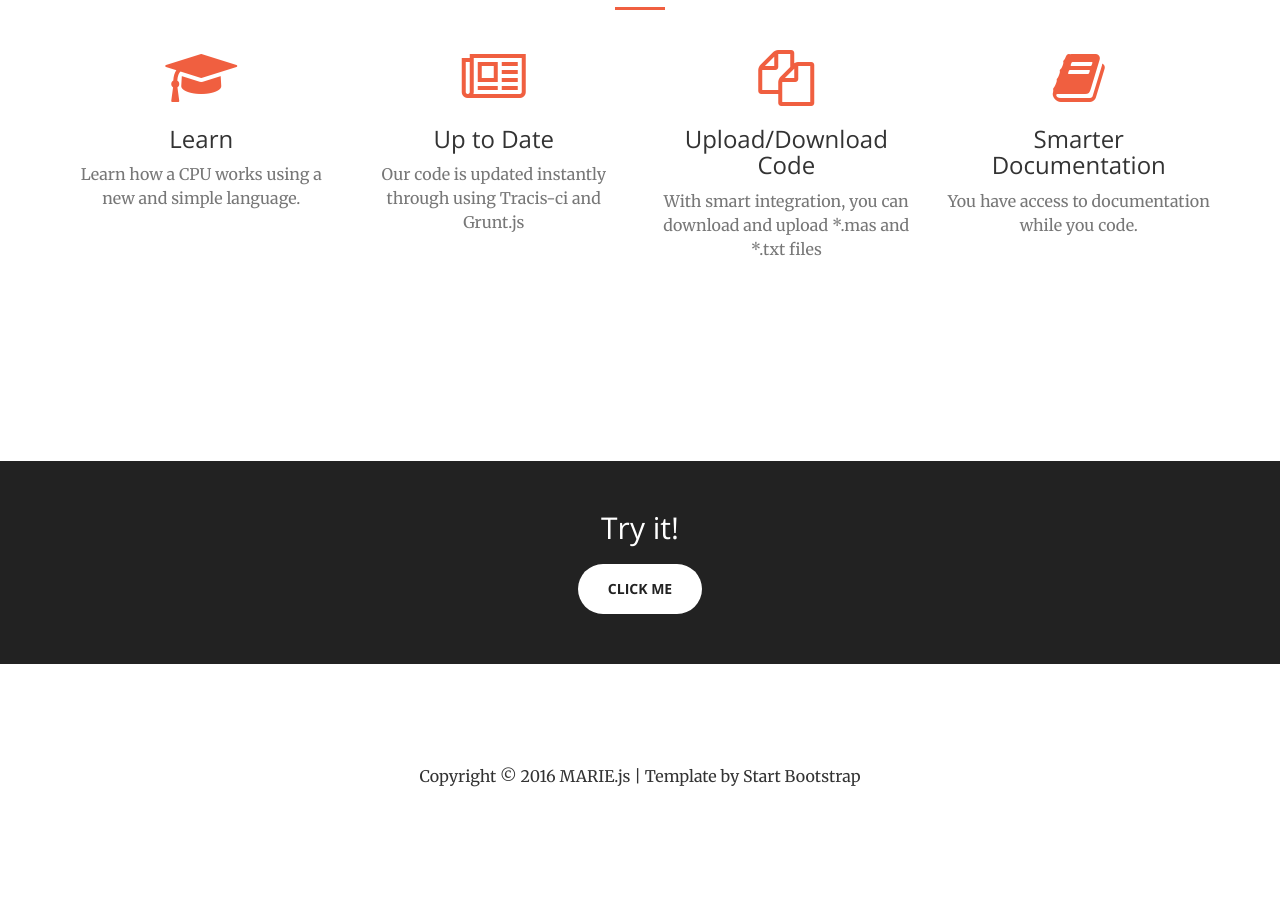
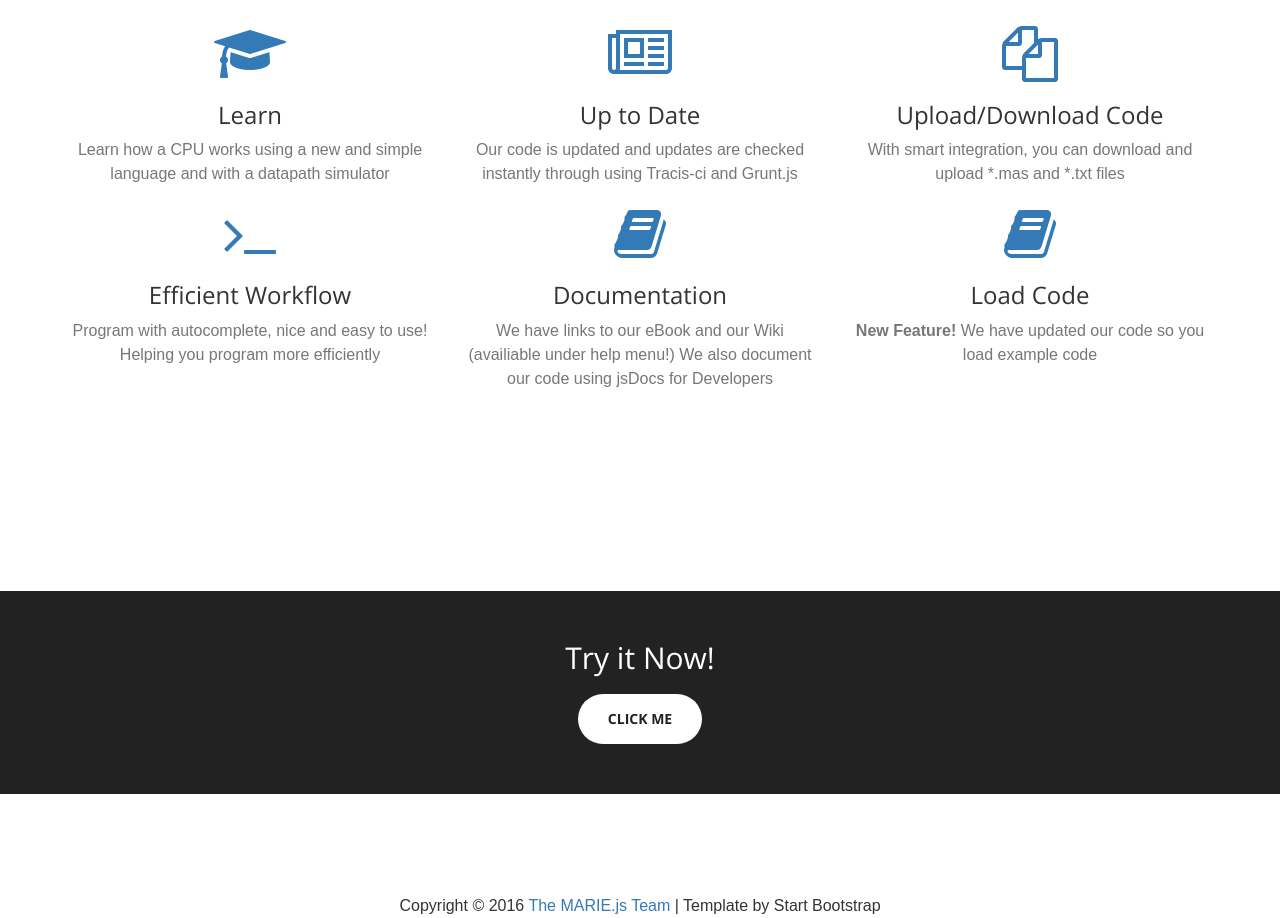
Before and after one commit to MARIE-js/marie-js.github.io, a plain HTML site: page index.html in a window 1280 px wide. Shown: the part 1460-2378 px from the top of the page. Before the commit the page ends 2248 px from the top, so only its background shows below. Drawn offline with nearby package versions, Linux system fonts and the light colour scheme.

Commit message:
update marie-js landing

```diff
--- a/css/creative.css
+++ b/css/creative.css
@@ -11,7 +11,7 @@ body {
 }
 
 body {
-    font-family: Merriweather,'Helvetica Neue',Arial,sans-serif;
+    font-family: Arial, Helvetica, sans-serif;
 }
 
 hr {
@@ -25,7 +25,6 @@ hr.light {
 }
 
 a {
-    color: #f05f40;
     -webkit-transition: all .35s;
     -moz-transition: all .35s;
     transition: all .35s;
@@ -49,10 +48,6 @@ p {
     margin-bottom: 20px;
     font-size: 16px;
     line-height: 1.5;
-}
-
-.bg-primary {
-    background-color: #f05f40;
 }
 
 .bg-dark {
@@ -153,7 +148,7 @@ aside {
 
     .navbar-default.affix .navbar-header .navbar-brand {
         font-size: 14px;
-        color: #f05f40;
+        color: #337ab7;
     }
 
     .navbar-default.affix .navbar-header .navbar-brand:hover,
@@ -178,7 +173,7 @@ header {
     min-height: auto;
     text-align: center;
     color: black;
-    background-image: url(../img/mariejsv0.4.0.png);
+    background-image: url(../img/mariejs.png);
     background-position: center;
     -webkit-background-size: cover;
     -moz-background-size: cover;
@@ -322,9 +317,6 @@ header .header-content .header-content-inner p {
     margin: 0 auto 20px;
 }
 
-.text-primary {
-    color: #f05f40;
-}
 
 .no-gutter > [class*=col-] {
     padding-right: 0;
@@ -387,7 +379,6 @@ fieldset[disabled] .btn-default.active {
 .btn-primary {
     border-color: #f05f40;
     color: #fff;
-    background-color: #f05f40;
     -webkit-transition: all .35s;
     -moz-transition: all .35s;
     transition: all .35s;
--- a/index.html
+++ b/index.html
@@ -61,9 +61,6 @@
                     <li>
                         <a class="page-scroll" href="#link">Try Now</a>
                     </li>
-                    <li>
-                        <a class="page-scroll" href="#contact">Contact</a>
-                    </li>
                 </ul>
             </div>
             <!-- /.navbar-collapse -->
@@ -76,8 +73,9 @@
             <div class="header-content-inner">
                 <h2>Introducing</h2>
                 <h1>MARIE.js</h1>
+                <h3>Current Version: v0.8.0</h3>
                 <hr>
-                <p>A Javascript Project based on MARIE Assembly Language</p>
+                <p>A Javascript Project based on the MARIE Assembly Language</p>
                 <a href="https://marie-js.github.io/MARIE.js/" class="btn btn-success btn-xl wow tada">Try Me</a><br><br>
                 <a href="#about" class="btn btn-primary btn-xl page-scroll">Find Out More</a>
             </div>
@@ -110,32 +108,49 @@
         </div>
         <div class="container">
             <div class="row">
-                <div class="col-lg-3 col-md-6 text-center">
+                <div class="col-lg-4 col-md-4 text-center">
                   <div class="service-box">
                       <i class="fa fa-4x fa-graduation-cap wow bounceIn text-primary" data-wow-delay=".2s"></i>
                       <h3>Learn</h3>
-                      <p class="text-muted">Learn how a CPU works using a new and simple language.</p>
+                      <p class="text-muted">Learn how a CPU works using a new and simple language and with a datapath simulator</p>
                   </div>
               </div>
-              <div class="col-lg-3 col-md-6 text-center">
+              <div class="col-lg-4 col-md-4 text-center">
                   <div class="service-box">
                       <i class="fa fa-4x fa-newspaper-o wow bounceIn text-primary" data-wow-delay=".2s"></i>
                       <h3>Up to Date</h3>
-                      <p class="text-muted">Our code is updated instantly through using Tracis-ci and Grunt.js</p>
+                      <p class="text-muted">Our code is updated and updates are checked instantly through using Tracis-ci and Grunt.js</p>
                   </div>
               </div>
-                <div class="col-lg-3 col-md-6 text-center">
+                <div class="col-lg-4 col-md-4 text-center">
                     <div class="service-box">
                         <i class="fa fa-4x fa-files-o wow bounceIn text-primary" data-wow-delay=".1s"></i>
                         <h3>Upload/Download Code</h3>
                         <p class="text-muted">With smart integration, you can download and upload *.mas and *.txt files</p>
                     </div>
                 </div>
-                <div class="col-lg-3 col-md-6 text-center">
+
+            </div>
+            <div class="row">
+                <div class="col-lg-4 col-md-4 text-center">
+                    <div class="service-box">
+                        <i class="fa fa-4x fa-terminal wow bounceIn text-primary" data-wow-delay=".3s"></i>
+                        <h3>Efficient Workflow</h3>
+                        <p class="text-muted">Program with autocomplete, nice and easy to use! Helping you program more efficiently</p>
+                    </div>
+                </div>
+                <div class="col-lg-4 col-md-4 text-center">
                     <div class="service-box">
                         <i class="fa fa-4x fa-book wow bounceIn text-primary" data-wow-delay=".3s"></i>
-                        <h3>Smarter Documentation</h3>
-                        <p class="text-muted">You have access to documentation while you code.</p>
+                        <h3>Documentation</h3>
+                        <p class="text-muted">We have links to our eBook and our Wiki (availiable under help menu!) We also document our code using jsDocs for Developers</p>
+                    </div>
+                </div>
+                <div class="col-lg-4 col-md-4 text-center">
+                    <div class="service-box">
+                        <i class="fa fa-4x fa-book wow bounceIn text-primary" data-wow-delay=".3s"></i>
+                        <h3>Load Code</h3>
+                        <p class="text-muted"><strong>New Feature!</strong> We have updated our code so you load example code</p>
                     </div>
                 </div>
             </div>
@@ -146,14 +161,14 @@
       <aside class="bg-dark">
           <div class="container text-center">
               <div class="call-to-action">
-                  <h2>Try it!</h2>
+                  <h2>Try it Now!</h2>
                   <a href="https://marie-js.github.io/MARIE.js/" class="btn btn-default btn-xl wow tada">Click Me</a>
               </div>
           </div>
       </aside>
   </section>
   <footer style="align: center">
-    <p>Copyright &copy; 2016 MARIE.js | Template by Start Bootstrap</p>
+    <p>Copyright &copy; 2016 <a href="https://github.com/MARIE-js/" target="_blank">The MARIE.js Team</a> | Template by Start Bootstrap</p>
   </footer>
 
     <!-- jQuery -->
```
Also changed, not shown: img/mariejs.png (added).
